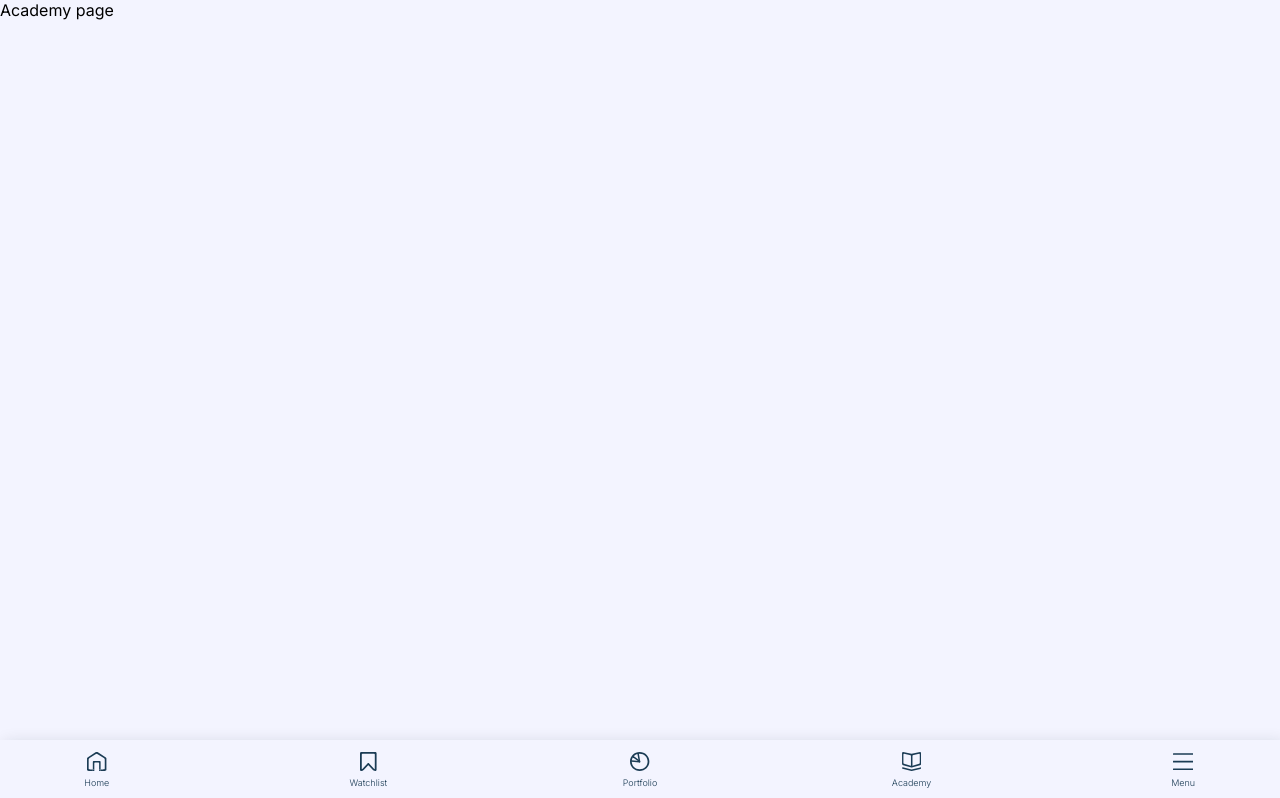
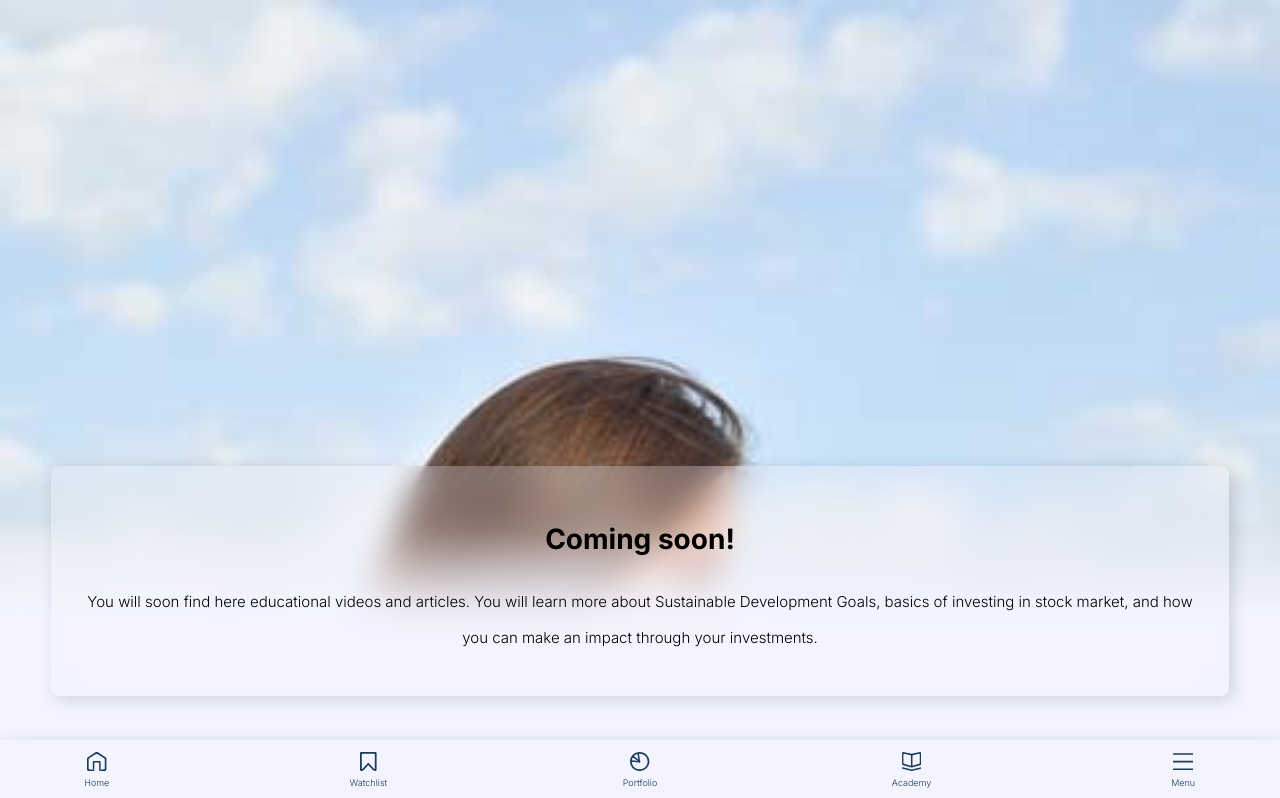
Before and after one commit to Di-Pri/impact-invest, a React (Create React App) app: page /academy in a window 1280 px wide. Shown: the top 798 px of the page. Built offline with nearby package versions, Linux system fonts and the light colour scheme; no server answers; a web font is replaced by a local one.

Commit message:
Academy page coded

```diff
--- a/src/pages/Academy.tsx
+++ b/src/pages/Academy.tsx
@@ -1,26 +1,21 @@
-import React, { useEffect } from "react";
-import { useNavigate } from "react-router-dom";
-import { onAuthStateChanged } from "firebase/auth";
-import { auth } from "../firebase-config";
-//import { User as FirebaseUser } from "firebase/auth";
+import React from "react";
 import BottomNavigation from "../components/BottomNavigation";
+import image from "../assets/academy.jpg";
 
-export interface AcademyProps {}
-
-const AcademyPage: React.FC<AcademyProps> = (props) => {
-  //  const [user, setUser] = useState<FirebaseUser | null>(null);
-  const navigate = useNavigate();
-
-  useEffect(() => {
-    onAuthStateChanged(auth, (currentUser) => {
-      //  setUser(currentUser);
-      console.log("CongratulationsUser", currentUser);
-    });
-  }, []);
-
+const AcademyPage: React.FC = (props) => {
   return (
     <div className="academy-page">
-      <p>Academy page</p>
+      <div className="overlay"></div>
+      <div className="academy-image">
+        <img src={image} alt="Logo" />
+      </div>
+      <div className="modal">
+        <h2>Coming soon!</h2>
+        <p>
+          You will soon find here educational videos and articles. You will learn more about Sustainable Development Goals, basics of
+          investing in stock market, and how you can make an impact through your investments.
+        </p>
+      </div>
       <BottomNavigation />
     </div>
   );
--- a/src/sass/components/_bottomNavigation.scss
+++ b/src/sass/components/_bottomNavigation.scss
@@ -11,6 +11,7 @@
   box-shadow: 4px 4px 16px 0 rgb(21, 29, 37, 0.16);
   padding: 12px 6vw;
   background-color: b.$bg-color;
+  z-index: 3;
   .bottom-nav-icons {
     display: flex;
     flex-direction: column;
--- /dev/null
+++ b/src/sass/pages/_academy.scss
@@ -0,0 +1,53 @@
+@use "../base" as b;
+
+.academy-page {
+  display: flex;
+  align-items: center;
+  justify-content: center;
+  height: 100vh;
+  .overlay {
+    width: 100%;
+    height: 35%;
+    position: fixed;
+    background-image: linear-gradient(to top, #f3f4ff, #f3f4ff, #f3f4ff, rgba(250, 250, 253, 0));
+    bottom: 0;
+    left: 0;
+    z-index: 1;
+  }
+  .academy-image img {
+    max-width: 100%;
+    height: auto;
+    top: 0;
+    left: 0;
+    width: 100%;
+    position: absolute;
+  }
+  .modal {
+    display: flex;
+    flex-direction: column;
+    align-items: center;
+    justify-content: space-between;
+    -webkit-backdrop-filter: blur(16px);
+    backdrop-filter: blur(16px);
+    background-color: #f3f4ff43;
+    border-radius: 8px;
+    box-shadow: 4px 4px 16px 0 rgb(21, 29, 37, 0.16);
+    padding: 7vh 3.8vh 5vh 3.8vh;
+    width: 92%;
+    height: fit-content;
+    margin-top: auto;
+    margin-bottom: 13vh;
+    z-index: 2;
+    h2 {
+      font-size: 28px;
+      font-weight: 700;
+    }
+    p {
+      font-size: 15px;
+      font-weight: 300;
+      margin-top: 3.5vh;
+      text-align: center;
+      line-height: 4.5vh;
+    }
+  }
+}
--- a/src/sass/pages/_menu.scss
+++ b/src/sass/pages/_menu.scss
@@ -10,15 +10,15 @@
     flex-direction: column;
     justify-content: center;
     gap: 10px;
-    margin-top: 25px;
+    margin-top: 30px;
     button {
       background: none;
       border: none;
       width: 100%;
       border-bottom: 1.5px solid b.$line-color;
       padding-bottom: 1.7vh;
-      padding-top: 2vh;
-      margin-top: 2.5vh;
+      padding-top: 1vh;
+      margin-top: 2vh;
       font-size: 22px;
       font-weight: 300;
       display: flex;
--- a/src/sass/pages/index.scss
+++ b/src/sass/pages/index.scss
@@ -4,3 +4,4 @@
 @forward "congratulations";
 @forward "menu";
 @forward "userValuesUpdate";
+@forward "academy";
```
Also changed, not shown: src/assets/academy.jpg.
